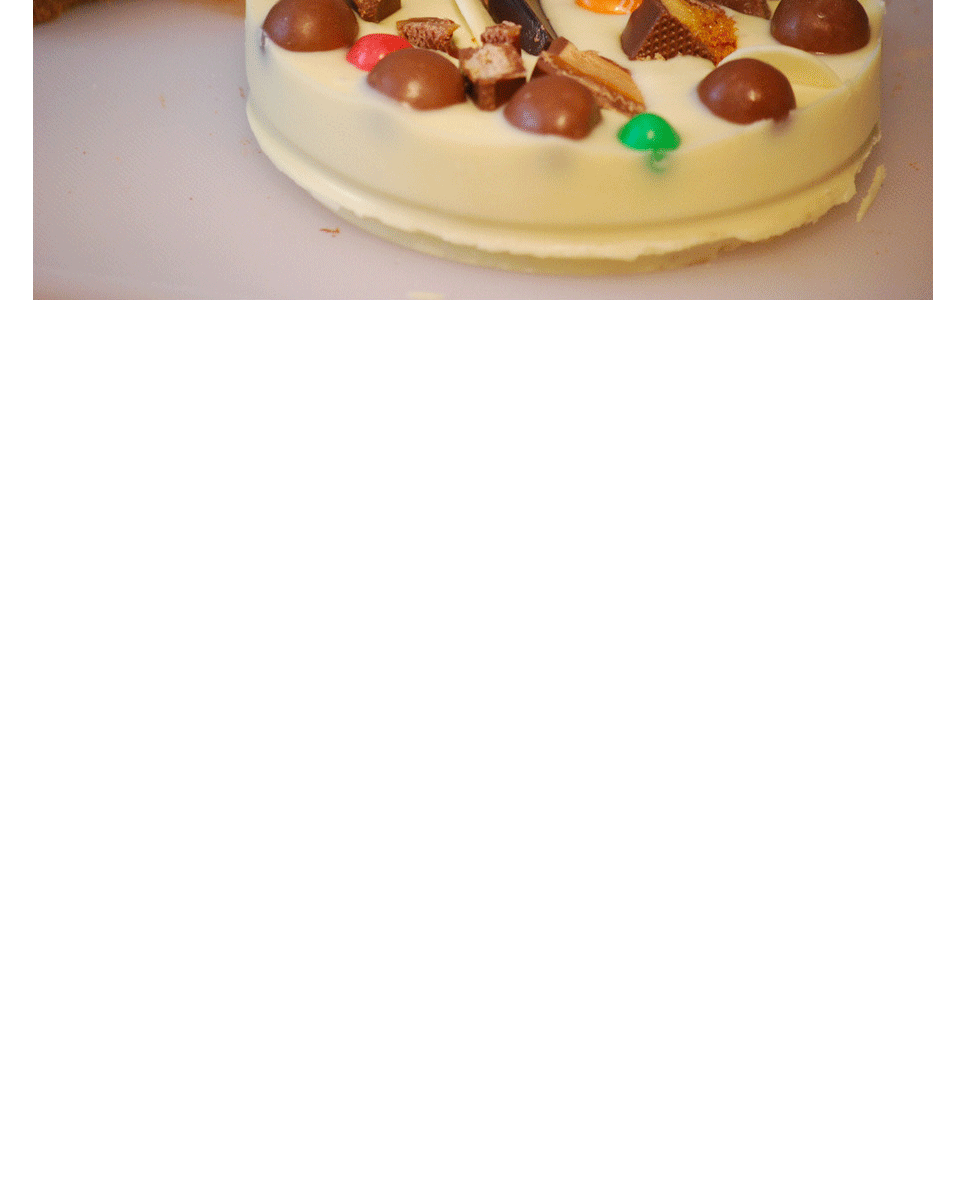
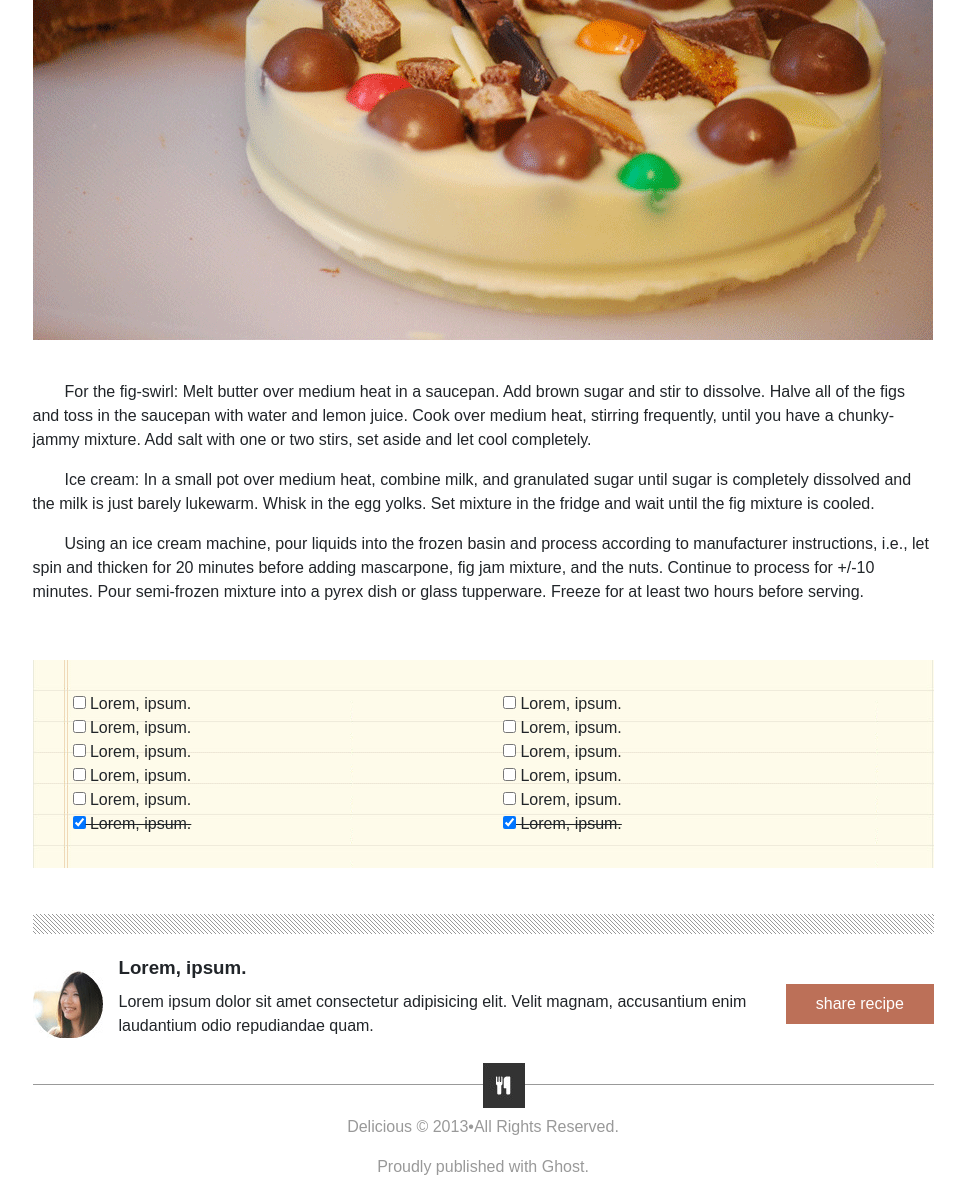
Before and after one commit to Mohammad-Eshtaiwi/Chocolate-Pizza, a plain HTML site: page index.html in a window 1280 px wide. Shown: the part 504-1699 px from the top of the page, without its empty margins (157-1122 px from the left). Before the commit the page ends 804 px from the top, so only its background shows below. Drawn offline with nearby package versions, Linux system fonts and the light colour scheme.

Commit message:
Bayan as driver Mohammad Navigator

```diff
--- a/index.html
+++ b/index.html
@@ -48,9 +48,63 @@
                 <div class="img">
                     <img src="./images/choco-pizza.png" alt="choco-pizza.png">
                 </div>
+                <article class="post-body">
+                    <p> For the fig-swirl: Melt butter over medium heat in a saucepan. Add brown sugar and stir to
+                        dissolve. Halve all of the figs and toss in the saucepan with water and lemon juice. Cook over
+                        medium heat, stirring frequently, until you have a chunky-jammy mixture. Add salt with one or
+                        two stirs, set aside and let cool completely.</p>
+                    <p>Ice cream: In a small pot over medium heat, combine milk, and granulated sugar until sugar is
+                        completely dissolved and the milk is just barely lukewarm. Whisk in the egg yolks. Set mixture
+                        in the fridge and wait until the fig mixture is cooled.</p>
+
+                    <p>Using an ice cream machine, pour liquids into the frozen basin and process according to
+                        manufacturer instructions, i.e., let spin and thicken for 20 minutes before adding mascarpone,
+                        fig jam mixture, and the nuts. Continue to process for +/-10 minutes. Pour semi-frozen mixture
+                        into a pyrex dish or glass tupperware. Freeze for at least two hours before serving.</p>
+                </article>
+                <section class="list-ingredients">
+                    <ul>
+                        <li><input type="checkbox"> Lorem, ipsum.</li>
+                        <li><input type="checkbox"> Lorem, ipsum.</li>
+                        <li><input type="checkbox"> Lorem, ipsum.</li>
+                        <li><input type="checkbox"> Lorem, ipsum.</li>
+                        <li><input type="checkbox"> Lorem, ipsum.</li>
+                        <li><input type="checkbox"> Lorem, ipsum.</li>
+                        <li><input type="checkbox"> Lorem, ipsum.</li>
+                        <li><input type="checkbox"> Lorem, ipsum.</li>
+                        <li><input type="checkbox"> Lorem, ipsum.</li>
+                        <li><input type="checkbox"> Lorem, ipsum.</li>
+                        <li><input type="checkbox" checked> Lorem, ipsum.</li>
+                        <li><input type="checkbox" checked> Lorem, ipsum.</li>
+                    </ul>
+                </section>
+
+
+            </section>
+
+        </div>
+
+    </main>
+    <footer>
+        <div class="container">
+            <section class="auther">
+                <img src="./images/van-pic.png" alt="van-pic.png">
+                <div class="about">
+                    <h3>Lorem, ipsum.</h3>
+                    <p>Lorem ipsum dolor sit amet consectetur adipisicing elit. Velit magnam, accusantium enim laudantium
+                        odio repudiandae quam.</p>
+
+                </div>
+                <a href="#1" class="btn">share recipe</a>
+            </section>
+            <section class="text-center main-gray copy-right" >
+                <img src="./images/logo.png" alt="">
+                <p>Delicious © 2013•All Rights Reserved.  </p>
+                <p> Proudly published with Ghost.
+                </p>
             </section>
         </div>
-    </main>
+    </footer>
 </body>
 
 </html>
--- a/style.css
+++ b/style.css
@@ -3,6 +3,7 @@
 }
 body {
   font-size: 16px;
+  font-family: sans-serif;
 }
 .main-gray {
   color: var(--main-gray);
@@ -13,6 +14,12 @@ body {
 }
 .d-flex {
   display: flex;
+}
+.text-center{
+  text-align: center;
+}
+input[type="checkbox"]:checked{
+  background-color: var(--main-gray);
 }
 /* nav */
 nav {
@@ -58,6 +65,45 @@ nav ul li:nth-child(6) {
 }
 
 /* main */
+main{
+
+  padding:40px 0 ;
+  padding-bottom: 70px;
+
+
+}
+main .container{
+  position: relative;
+}
+main .container:before{
+  content: " ";
+  position: absolute;
+  top: -40px;
+  bottom: 0;
+  left: 0;
+  right: 0;
+  height: 20px;
+  width: 100%;
+  background-image: url(./images/hr-img.png);
+
+}
+footer .container:before{
+  content: " ";
+  position: absolute;
+  top: -40px;
+  bottom: 0;
+  left: 0;
+  right: 0;
+  height: 20px;
+  width: 100%;
+  background-image: url(./images/hr-img.png);
+}
+/* main::before{
+  position: absolute;
+    background:url("./images/hr-img.png");
+    width:100%;
+    height:20px;
+} */
 .post .post-title {
   font-size: 2rem;
 }
@@ -73,3 +119,79 @@ nav ul li:nth-child(6) {
 .post .img img {
   width: 100%;
 }
+.post .post-body{
+  padding:40px 0;
+}
+ .post .post-body p::first-letter{
+   padding-left: 2em;
+ }
+.list-ingredients ul {
+  background-image: url("./images/list-bg.png");
+  padding-top: 2em;
+  padding-bottom: 2em;
+  display: flex;
+  list-style: none;
+  flex-wrap:wrap;
+
+
+
+}
+.list-ingredients ul li {
+ width: 50%;
+
+
+
+}
+.list-ingredients ul li:nth-last-child(1) {
+
+text-decoration: line-through;
+
+
+ }
+ .list-ingredients ul li:nth-last-child(2) {
+
+  text-decoration: line-through;
+
+
+   }
+   /* footer */
+   footer .container{
+     position: relative;
+   }
+   .auther{
+     display: flex;
+     padding-bottom: 30px;
+   }
+   .auther > .btn{
+    flex-basis: 20%;
+   }
+   .auther .about {
+     flex-basis: auto;
+
+   }
+   .auther img{
+
+     margin-right: 15px;
+     align-self: center;
+   }
+   .btn{
+     background-color:#BC7058;
+    align-self: center;
+    padding: .5em 1.5em;
+    text-decoration: none;
+    color: white;
+    text-align: center;
+
+
+   }
+   .copy-right{
+     padding-top: 30px;
+    border-top: 1px solid var(--main-gray);
+    position: relative;
+
+   }
+   .copy-right img{
+     position: absolute;
+     left: 50%;
+     top: -22px;
+   }
```
Also changed, not shown: 1 other file.
